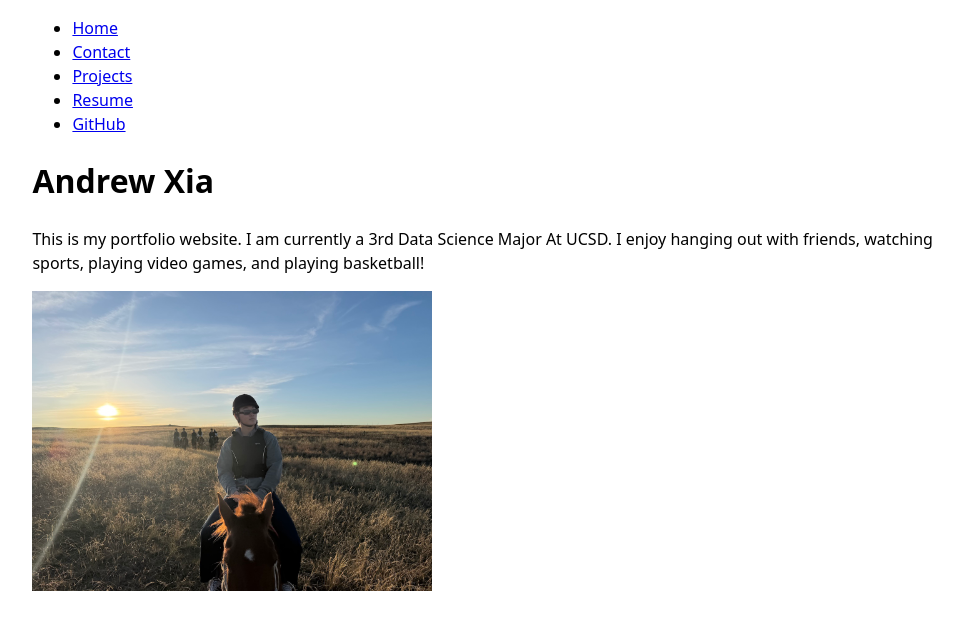
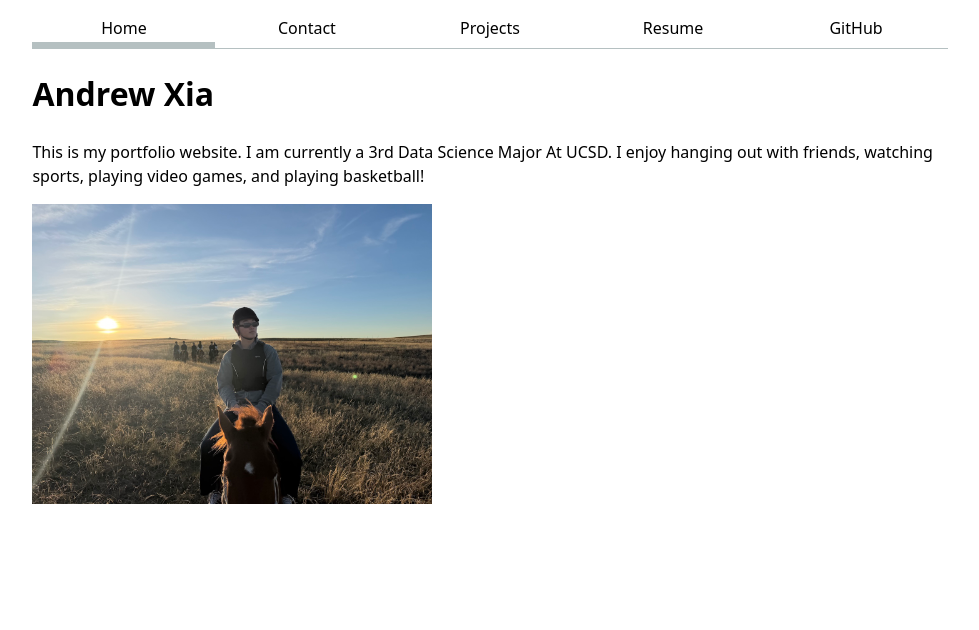
Before and after one commit to axia4133/portfolio, a plain HTML site: page index.html in a window 1280 px wide. Shown: the whole page, without its empty margins (150-1129 px from the left). Drawn offline with Linux system fonts and the light colour scheme.

Commit message:
Style nav bar with Flexbox and hover effects
Removed default list layout using display: contents.
Used Flexbox to create evenly spaced horizontal navigation links.
Added a current class to highlight the active page.
Styled navigation links with padding, borders, and consistent text formatting.
Added a custom accent color and hover effects.

```diff
--- a/index.html
+++ b/index.html
@@ -9,7 +9,7 @@
 <body>
     <nav>
         <ul>
-            <li><a href="index.html">Home</a></li>
+            <li><a href="index.html" class="current">Home</a></li>
             <li><a href="contact/index.html">Contact</a></li>
             <li><a href="projects/index.html">Projects</a></li>
             <li><a href="resume/index.html">Resume</a></li>
--- a/style.css
+++ b/style.css
@@ -1,3 +1,8 @@
+html {
+  --color-accent: oklch(65% 50% 0);
+  accent-color: var(--color-accent);
+}
+
 body {
   /* Set line height to 1.5 times the font size
 	   and use the OS’s UI font as the website font
@@ -8,3 +13,33 @@ body {
   margin-inline: auto;
   padding-inline:1em;
 }
+
+nav ul,
+nav li {
+  display: contents;
+}
+
+nav {
+  display: flex;
+  margin-bottom: 1em;
+  border-bottom: 1px solid oklch(80% 3% 200);
+}
+
+nav a {
+  flex: 1;
+  text-decoration: none;
+  color: inherit;
+  text-align: center;
+  padding: 0.5em;
+}
+
+nav a.current {
+    border-bottom: 0.4em solid oklch(80% 3% 200);
+    padding-bottom: 0.1em;
+}
+
+nav a:hover {
+    border-bottom: 0.4em solid var(--color-accent);
+    padding-bottom: 0.1em;
+    background-color: oklch(from var(--color-accent) 95% 5% h);
+}
```
Also changed, not shown: contact/index.html (+1 -1 lines), projects/index.html (+1 -1 lines), resume/index.html (+1 -1 lines).
